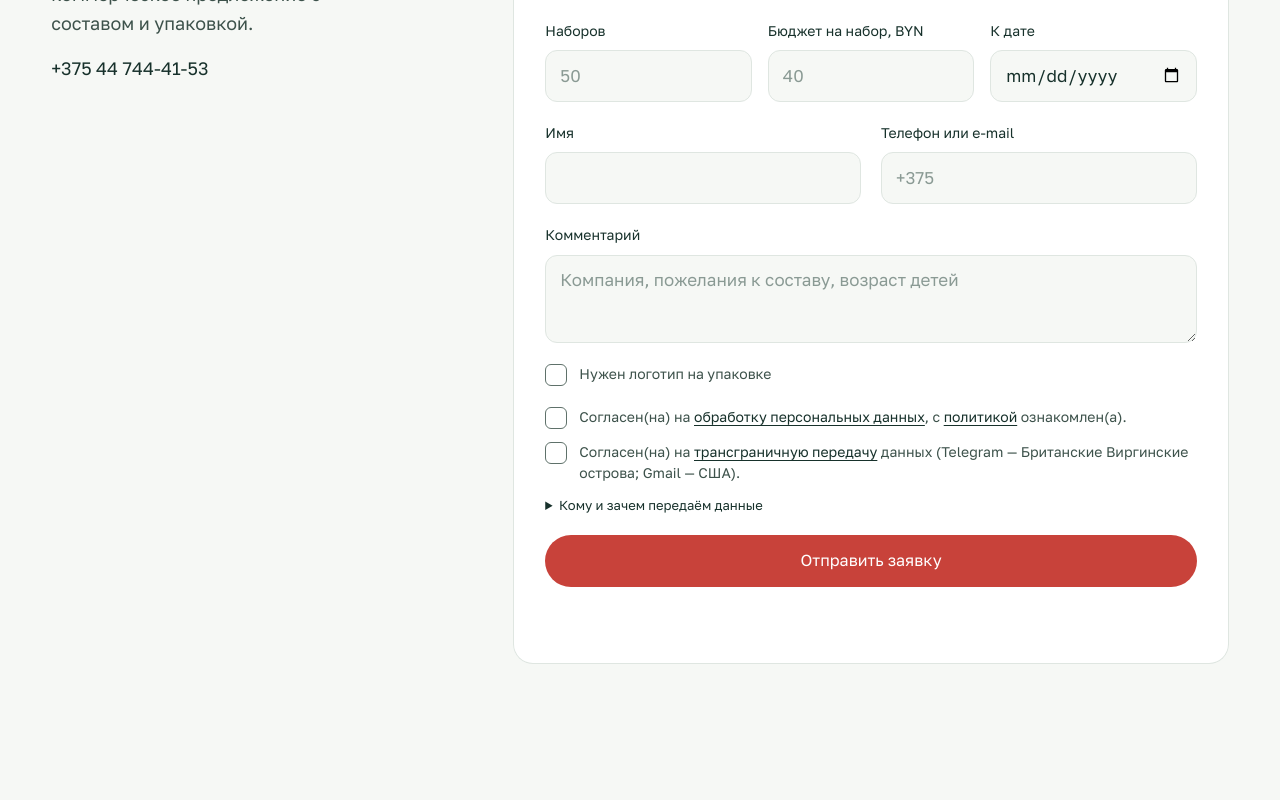
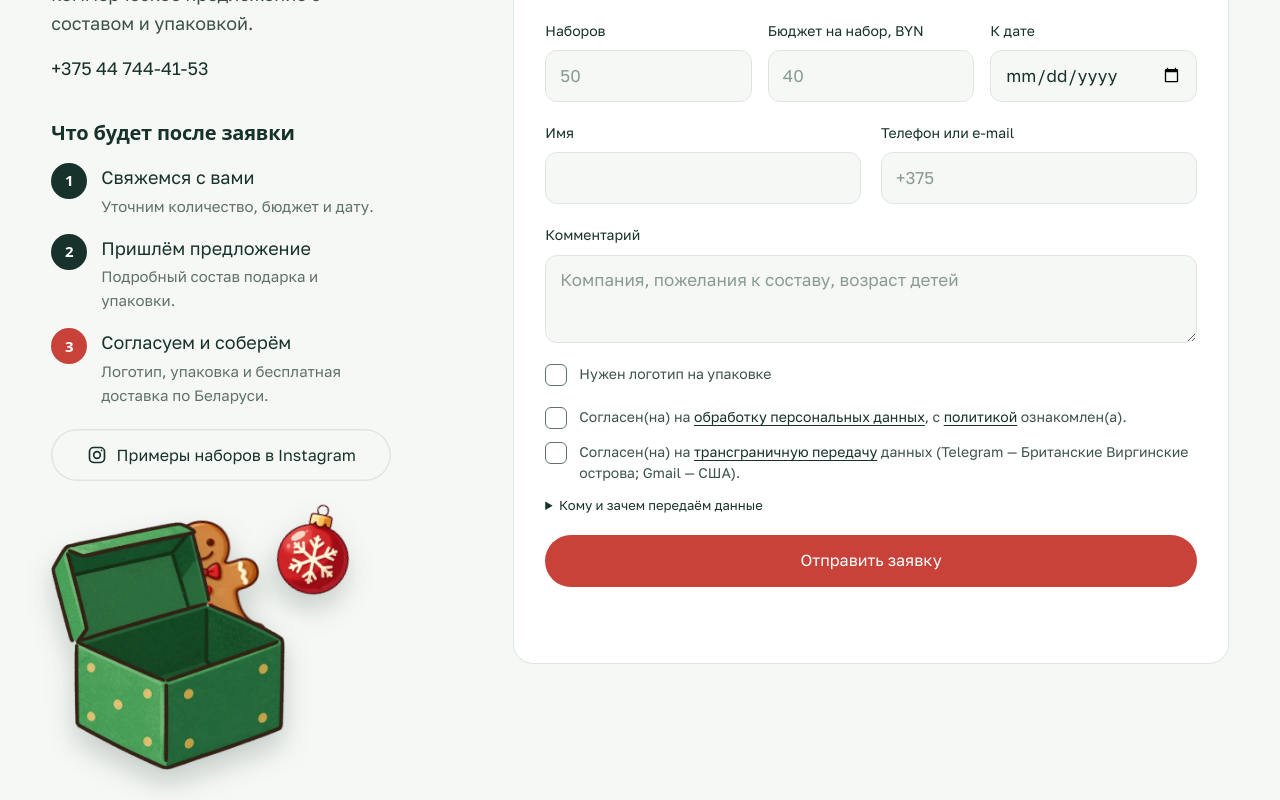
Before and after one commit to KirioA/darismysl, a Next.js app: page /upakovka in a window 1280 px wide. Shown: the part 3340-4140 px from the top of the page. Built offline with nearby package versions, Linux system fonts and the light colour scheme; a web font is replaced by a local one.

Commit message:
Lead form column: what happens after the request, Instagram link, sticker art
Co-Authored-By: Claude Opus 5.5 <noreply@anthropic.com>

```diff
--- /dev/null
+++ b/app/after-request.tsx
@@ -0,0 +1,26 @@
+import { COMPANY } from './company';
+
+const base = process.env.NEXT_PUBLIC_BASE_PATH ?? '';
+
+// Left column next to the lead form: what happens after sending, a second contact channel and a bit of art.
+export default function AfterRequest() {
+  return (
+    <div className="after">
+      <h3>Что будет после заявки</h3>
+      <ol className="after-steps">
+        <li><span>1</span><div><b>Свяжемся с вами</b><p>Уточним количество, бюджет и дату.</p></div></li>
+        <li><span>2</span><div><b>Пришлём предложение</b><p>Подробный состав подарка и упаковки.</p></div></li>
+        <li><span>3</span><div><b>Согласуем и соберём</b><p>Логотип, упаковка и бесплатная доставка по Беларуси.</p></div></li>
+      </ol>
+      <a className="btn btn-line after-ig" href={COMPANY.instagramUrl} target="_blank" rel="noopener noreferrer">
+        <svg viewBox="0 0 24 24" width="20" height="20" fill="none" stroke="currentColor" strokeWidth="2" aria-hidden="true"><rect x="3" y="3" width="18" height="18" rx="5" /><circle cx="12" cy="12" r="4" /><circle cx="17.5" cy="6.5" r="1" fill="currentColor" stroke="none" /></svg>
+        Примеры наборов в Instagram
+      </a>
+      <div className="after-art" aria-hidden="true">
+        <img className="aa-box" src={`${base}/kit/box-open.webp`} alt="" />
+        <img className="aa-gb" src={`${base}/kit/gingerbread.webp`} alt="" />
+        <img className="aa-ball" src={`${base}/kit/bauble.webp`} alt="" />
+      </div>
+    </div>
+  );
+}
--- a/app/globals.css
+++ b/app/globals.css
@@ -414,3 +414,21 @@ img.floater{height:auto}
   .lp-top-actions .nav-phone{display:none}
 }
 @media(prefers-reduced-motion:reduce){.lp-st{animation:none}}
+
+/* ---------- After-request block (left of the lead form) ---------- */
+.after{margin-top:clamp(28px,3vw,40px)}
+.after h3{font:700 20px/1.2 var(--display);letter-spacing:-.01em;color:var(--pine)}
+.after-steps{display:grid;gap:16px;margin:18px 0 0;padding:0;list-style:none}
+.after-steps li{display:flex;gap:14px;align-items:flex-start}
+.after-steps span{flex:none;display:grid;place-items:center;width:36px;height:36px;border-radius:50%;background:var(--pine);color:#fff;font:700 15px/1 var(--display)}
+.after-steps li:last-child span{background:var(--berry)}
+.after-steps b{display:block;color:var(--pine)}
+.after-steps p{margin:2px 0 0;font-size:15px;color:var(--muted)}
+.after-ig{margin-top:22px;gap:10px;width:100%;max-width:340px}
+.after-art{position:relative;width:min(300px,80%);aspect-ratio:1.15;margin-top:28px}
+.after-art img{position:absolute;height:auto;filter:drop-shadow(0 14px 14px rgba(23,49,43,.22))}
+.aa-box{left:0;bottom:0;width:78%;z-index:2}
+.aa-gb{left:34%;top:4%;width:36%;z-index:1;rotate:-8deg;animation:bobt 4s ease-in-out infinite}
+.aa-ball{right:0;top:0;width:24%;rotate:12deg;animation:bobt 5s -1.5s ease-in-out infinite}
+@media(max-width:1000px){.after-art{display:none}}
+@media(prefers-reduced-motion:reduce){.aa-gb,.aa-ball{animation:none}}
--- a/app/landing.tsx
+++ b/app/landing.tsx
@@ -3,6 +3,7 @@ import Link from 'next/link';
 import { Wordmark } from './decor';
 import LeadForm from './lead-form';
 import SiteFooter from './site-footer';
+import AfterRequest from './after-request';
 import { COMPANY } from './company';
 import { LANDINGS, type Landing } from './landings';
 
@@ -130,6 +131,7 @@ export default function LandingPage({ l }: { l: Landing }) {
               <h2 id="form-title" className="title">Заявка</h2>
               <p>Опишите задачу — пришлём коммерческое предложение с составом и упаковкой.</p>
               <p><a href={`tel:${COMPANY.phone}`}>{COMPANY.phoneView}</a></p>
+              <AfterRequest />
             </div>
             <LeadForm defaultType={l.formType} />
           </div>
--- a/app/page.tsx
+++ b/app/page.tsx
@@ -4,6 +4,7 @@ import SiteFooter from './site-footer';
 import { COMPANY } from './company';
 import Motion from './motion';
 import Gifts2D from './gifts-2d';
+import AfterRequest from './after-request';
 
 const base = process.env.NEXT_PUBLIC_BASE_PATH ?? '';
 
@@ -290,6 +291,7 @@ export default function Home() {
               <h2 id="contact-title" className="title">Заявка</h2>
               <p>Ответим с составом, ценой и сроками.</p>
               <p><a href={`tel:${COMPANY.phone}`}>{COMPANY.phoneView}</a></p>
+              <AfterRequest />
             </div>
             <LeadForm />
           </div>
```
Also changed, not shown: public/kit/bauble.webp (added), public/kit/box-open.webp (added).
